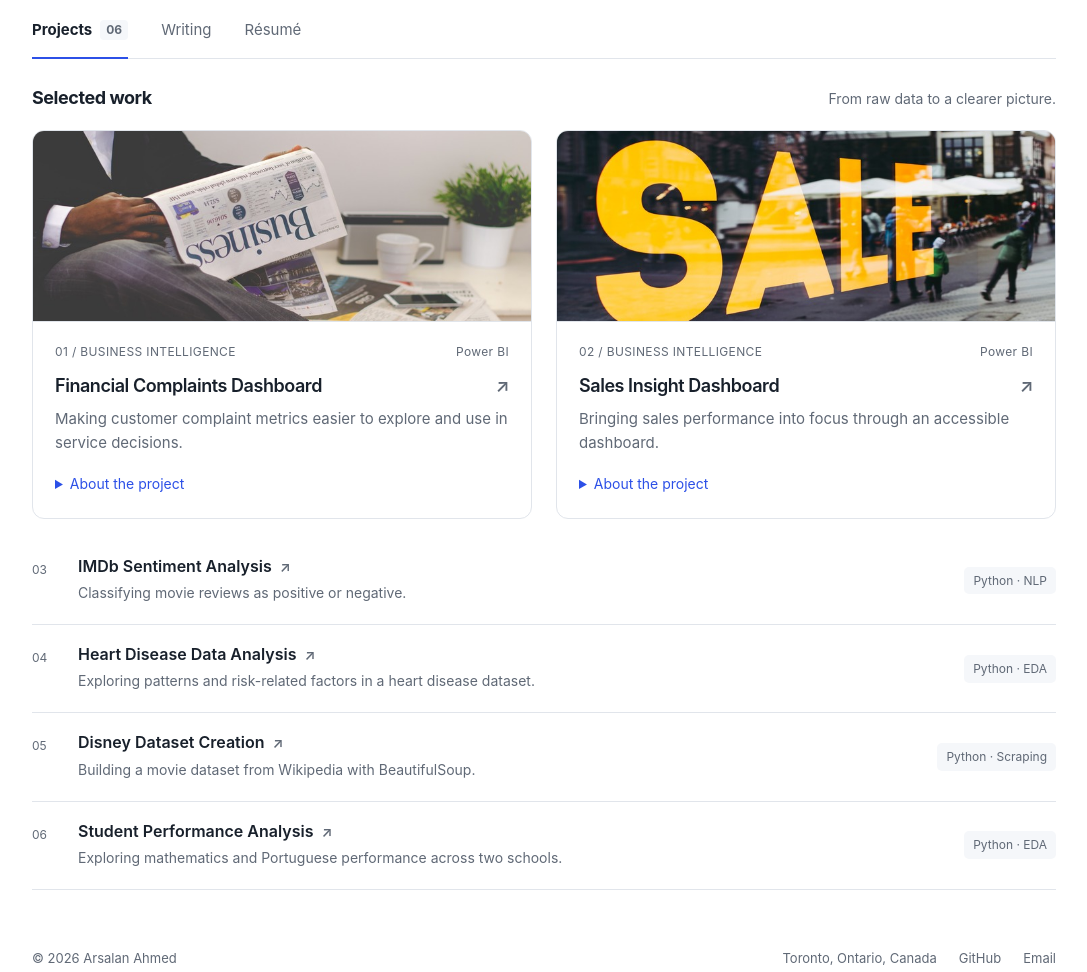
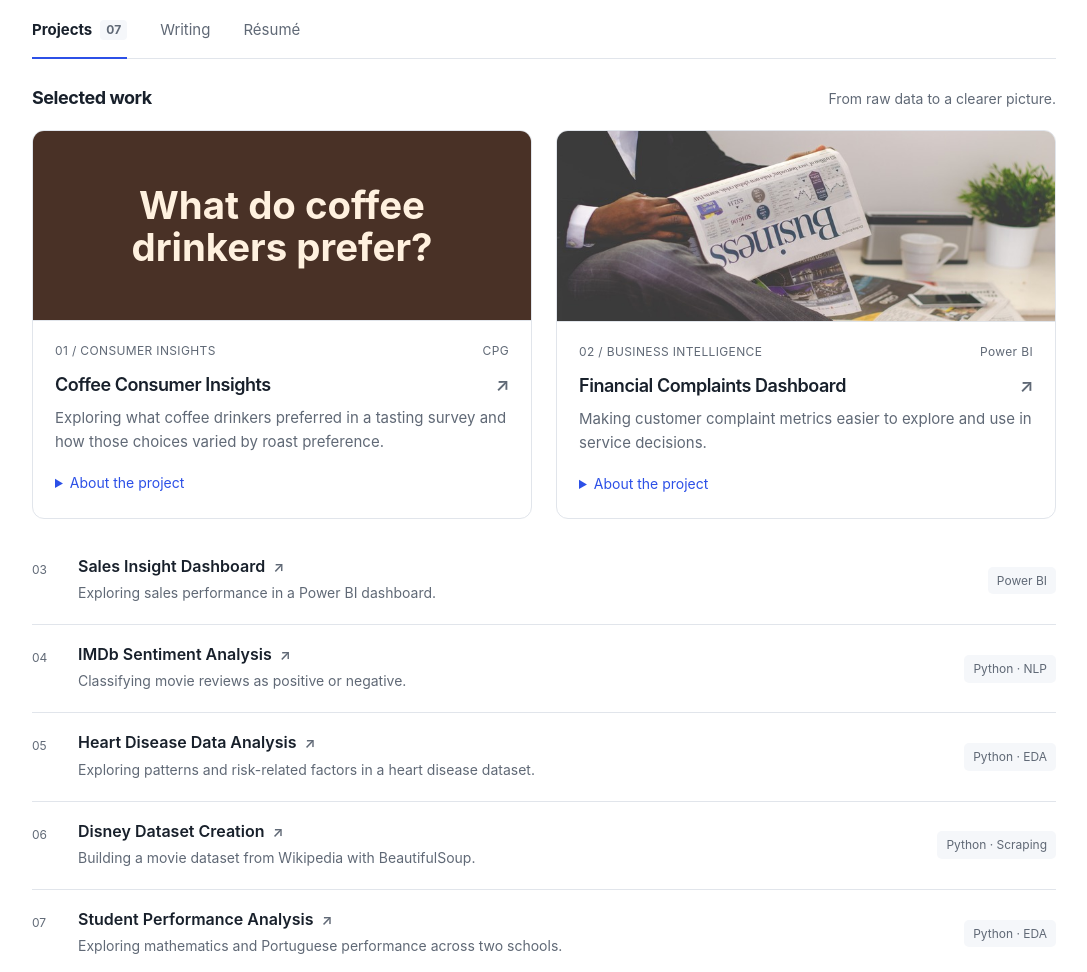
Before and after one commit to ArBlaze/arblaze.github.io, a plain HTML site: page index.html in a window 1280 px wide. Shown: the part 497-1469 px from the top of the page, without its empty margins (96-1183 px from the left). Drawn offline with Linux system fonts and the light colour scheme.

Commit message:
Feature coffee consumer insights

```diff
--- a/index.html
+++ b/index.html
@@ -15,6 +15,32 @@
     <script src="theme.js"></script>
     <link rel="stylesheet" href="styles.css">
     <script src="script.js" defer></script>
+    <style>
+      .project-image.coffee-cover {
+        display: grid;
+        place-items: center;
+        min-height: 190px;
+        padding: 16px;
+        background: #493126;
+        color: #fff1df;
+        font-size: clamp(1.5rem, 3vw, 2.5rem);
+        font-weight: 650;
+        line-height: 1.1;
+        text-align: center;
+      }
+
+      @media (max-width: 760px) {
+        .project-image.coffee-cover {
+          min-height: 140px;
+        }
+      }
+
+      @media (max-width: 520px) {
+        .project-image.coffee-cover {
+          min-height: 170px;
+        }
+      }
+    </style>
   </head>
   <body>
     <a class="skip-link" href="#main">Skip to content</a>
@@ -46,7 +72,7 @@
         </section>
 
         <nav class="section-nav" aria-label="Portfolio sections">
-          <a href="#projects" data-view="projects">Projects <span class="count">06</span></a>
+          <a href="#projects" data-view="projects">Projects <span class="count">07</span></a>
           <a href="#writing" data-view="writing">Writing</a>
           <a href="#resume" data-view="resume">Résumé</a>
         </nav>
@@ -57,6 +83,22 @@
             <span class="muted small">From raw data to a clearer picture.</span>
           </div>
           <div class="featured-grid">
+            <article class="project-card">
+              <a class="project-image coffee-cover" href="reports/coffee_insights.html" aria-label="Read Coffee Consumer Insights report">
+                <span aria-hidden="true">What do coffee<br>drinkers prefer?</span>
+              </a>
+              <div class="card-body">
+                <div class="project-meta">
+                  <span>01 / CONSUMER INSIGHTS</span><span>CPG</span>
+                </div>
+                <h3><a href="reports/coffee_insights.html">Coffee Consumer Insights <span aria-hidden="true">↗</span></a></h3>
+                <p>Exploring what coffee drinkers preferred in a tasting survey and how those choices varied by roast preference.</p>
+                <details>
+                  <summary>About the project</summary>
+                  <p>The report looks at tasting preferences, where respondents drank coffee, and how much they reported spending each month.</p>
+                </details>
+              </div>
+            </article>
             <article class="project-card">
               <a
                 class="project-image"
@@ -72,7 +114,7 @@
               </a>
               <div class="card-body">
                 <div class="project-meta">
-                  <span>01 / BUSINESS INTELLIGENCE</span><span>Power BI</span>
+                  <span>02 / BUSINESS INTELLIGENCE</span><span>Power BI</span>
                 </div>
                 <h3><a href="https://arblaze.github.io/Power%20BI/financial_complaints.html">Financial Complaints Dashboard <span aria-hidden="true">↗</span></a></h3>
                 <p>Making customer complaint metrics easier to explore and use in service decisions.</p>
@@ -82,35 +124,18 @@
                 </details>
               </div>
             </article>
-            <article class="project-card">
-              <a
-                class="project-image"
-                href="https://arblaze.github.io/Power%20BI/sales_insight.html"
-                aria-label="Read Sales Insight Dashboard project"
-              >
-                <img
-                  src="assets/sales-insight.jpg"
-                  alt="Sale lettering on a shop window, the original sales insight project cover"
-                  width="740"
-                  height="434"
-                >
-              </a>
-              <div class="card-body">
-                <div class="project-meta">
-                  <span>02 / BUSINESS INTELLIGENCE</span><span>Power BI</span>
-                </div>
-                <h3><a href="https://arblaze.github.io/Power%20BI/sales_insight.html">Sales Insight Dashboard <span aria-hidden="true">↗</span></a></h3>
-                <p>Bringing sales performance into focus through an accessible dashboard.</p>
-                <details>
-                  <summary>About the project</summary>
-                  <p>A sales reporting project for the hypothetical company SVX. The dashboard organizes sales information into a visual overview for exploring performance.</p>
-                </details>
-              </div>
-            </article>
           </div>
-          <div class="project-list" aria-label="Python projects">
+          <div class="project-list" aria-label="More projects">
             <article class="project-row">
               <span class="project-number">03</span>
+              <div>
+                <h3><a href="https://arblaze.github.io/Power%20BI/sales_insight.html">Sales Insight Dashboard <span aria-hidden="true">↗</span></a></h3>
+                <p>Exploring sales performance in a Power BI dashboard.</p>
+              </div>
+              <span class="tag">Power BI</span>
+            </article>
+            <article class="project-row">
+              <span class="project-number">04</span>
               <div>
                 <h3><a href="https://arblaze.github.io/Python/IMDB.html">IMDb Sentiment Analysis <span aria-hidden="true">↗</span></a></h3>
                 <p>Classifying movie reviews as positive or negative.</p>
@@ -118,7 +143,7 @@
               <span class="tag">Python · NLP</span>
             </article>
             <article class="project-row">
-              <span class="project-number">04</span>
+              <span class="project-number">05</span>
               <div>
                 <h3><a href="https://arblaze.github.io/Python/Heart%20Attack%20EDA.html">Heart Disease Data Analysis <span aria-hidden="true">↗</span></a></h3>
                 <p>Exploring patterns and risk-related factors in a heart disease dataset.</p>
@@ -126,7 +151,7 @@
               <span class="tag">Python · EDA</span>
             </article>
             <article class="project-row">
-              <span class="project-number">05</span>
+              <span class="project-number">06</span>
               <div>
                 <h3><a href="https://arblaze.github.io/Python/Scraping.html">Disney Dataset Creation <span aria-hidden="true">↗</span></a></h3>
                 <p>Building a movie dataset from Wikipedia with BeautifulSoup.</p>
@@ -134,7 +159,7 @@
               <span class="tag">Python · Scraping</span>
             </article>
             <article class="project-row">
-              <span class="project-number">06</span>
+              <span class="project-number">07</span>
               <div>
                 <h3><a href="https://arblaze.github.io/Python/Student%20Performance.html">Student Performance Analysis <span aria-hidden="true">↗</span></a></h3>
                 <p>Exploring mathematics and Portuguese performance across two schools.</p>
```
